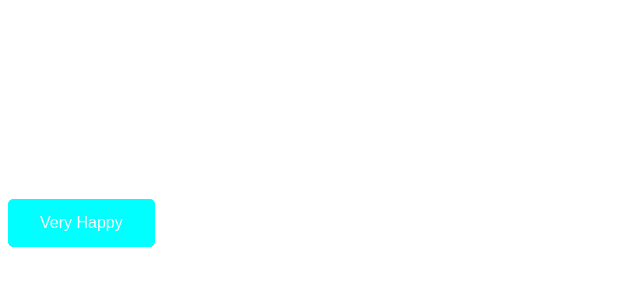
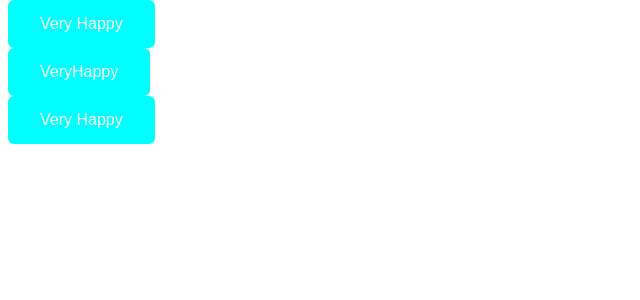
Before and after one commit to AndreN97/HappyorNot, a PHP site: page /questions.php in a window 1280 px wide. Shown: the part 201-501 px from the top of the page, without its empty margins (0-640 px from the left). Run offline with PHP 8.4, Linux system fonts and the light colour scheme.

Commit message:
Början på sidans gränssnitt

```diff
--- a/questions.php
+++ b/questions.php
@@ -13,10 +13,10 @@
             <button class="button button3 button:hover">Very Happy</button>
         </div>
         <div id="wrapper2">
-            <button class="button button3 button:hover">Very Happy</button>
+            <button class="button button3 button:hover">VeryHappy</button>
         </div>
         <div id="wrapper3">
-            <button class="button button3 button:hover">Very Happy</button>
+            <button class="button button3 button:hover">Very  Happy</button>
         </div>
     </body>
 </html>
--- a/style.css
+++ b/style.css
@@ -9,7 +9,6 @@ button {
     cursor: pointer;
     -webkit-transition-duration: 0.4s;
     transition-duration: 0.4s;
-    position: absolute;
     top: 50%;
     border-radius: 6px;
 }
@@ -19,7 +18,7 @@ button {
 }
 
 .button:hover {
-    background-color: darkblue;
+    background-color: forestgreen;
     color: white;
 }
 .wrapper1 {
```
